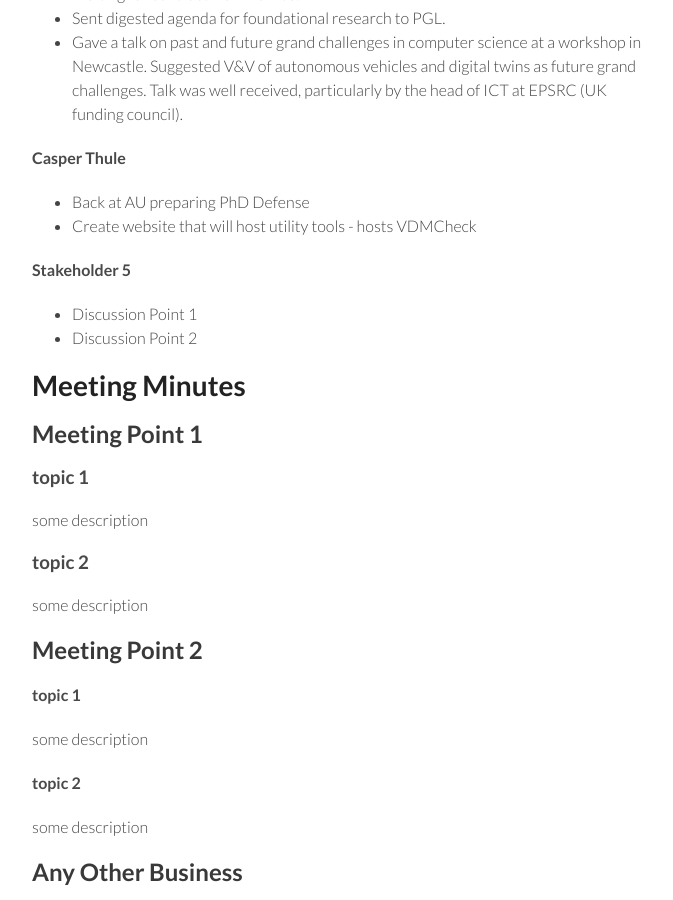
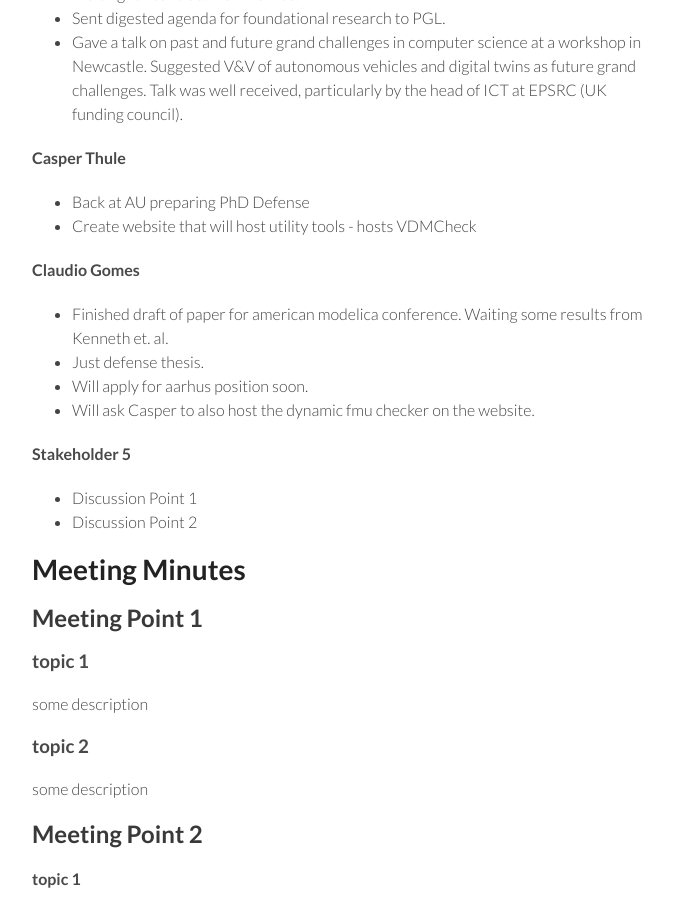
Before and after one commit to digitaltwincentre/digitaltwincentre.github.io, a Jekyll site: the page built from _biweeklies/Biweekly-3.md, in a window 1280 px wide and 900 px high, scrolled down 1230 px. Shown: the whole window, without its empty margins (418-1091 px from the left). Built offline with Jekyll 4.4.1, drawn with Linux system fonts in a browser that asks for light colours; nearby versions of some CDN libraries.

Commit message:
added claduio's status

```diff
--- a/_biweeklies/Biweekly-3.md
+++ b/_biweeklies/Biweekly-3.md
@@ -52,7 +52,15 @@ private information must be stored elsewhere.  -->
 * Back at AU preparing PhD Defense
 * Create website that will host utility tools - hosts VDMCheck
 
+#### Claudio Gomes
+* Finished draft of paper for american modelica conference. Waiting some results from Kenneth et. al.
+* Just defense thesis.
+* Will apply for aarhus position soon.
+* Will ask Casper to also host the dynamic fmu checker on the website.
+
+
 #### Stakeholder 5
+
 * Discussion Point 1
 * Discussion Point 2
 
```
